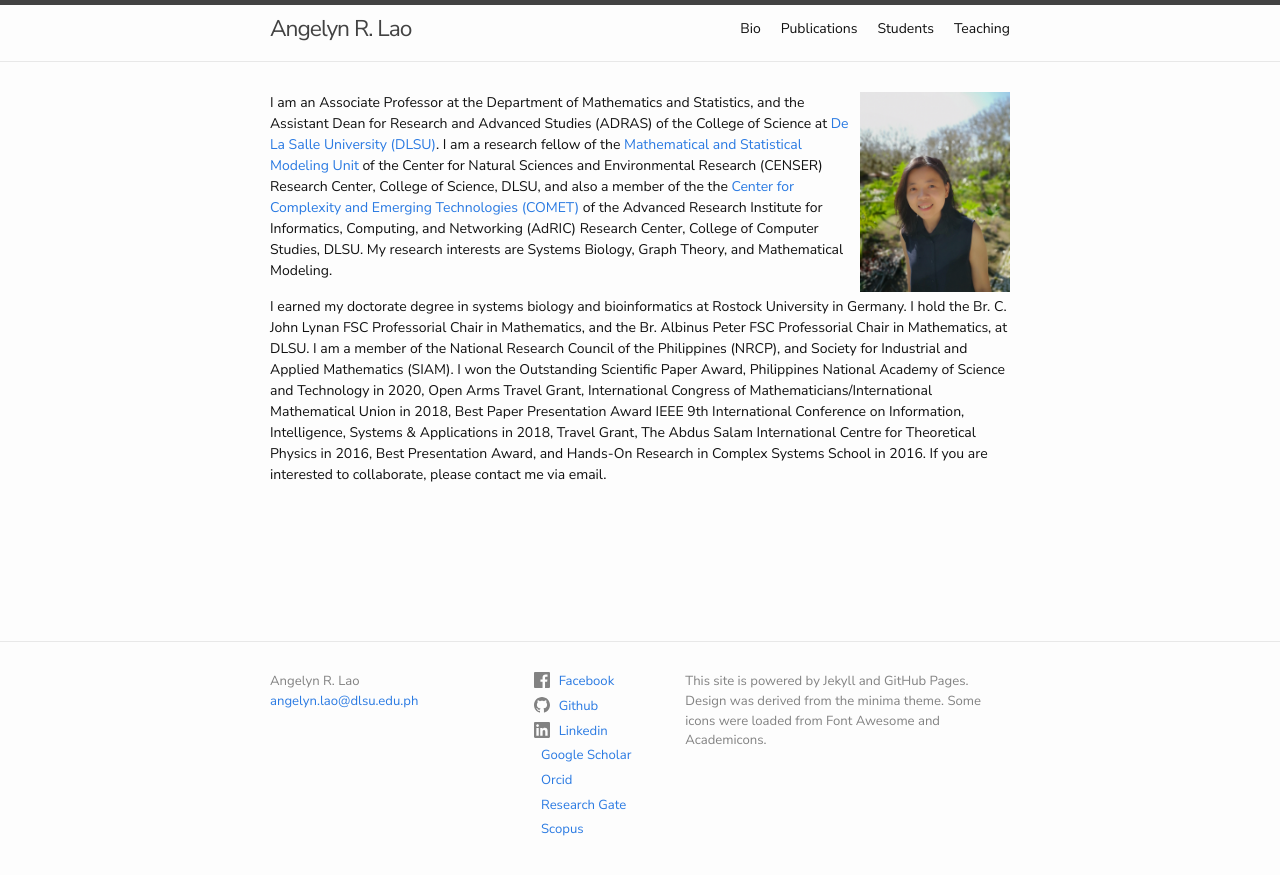
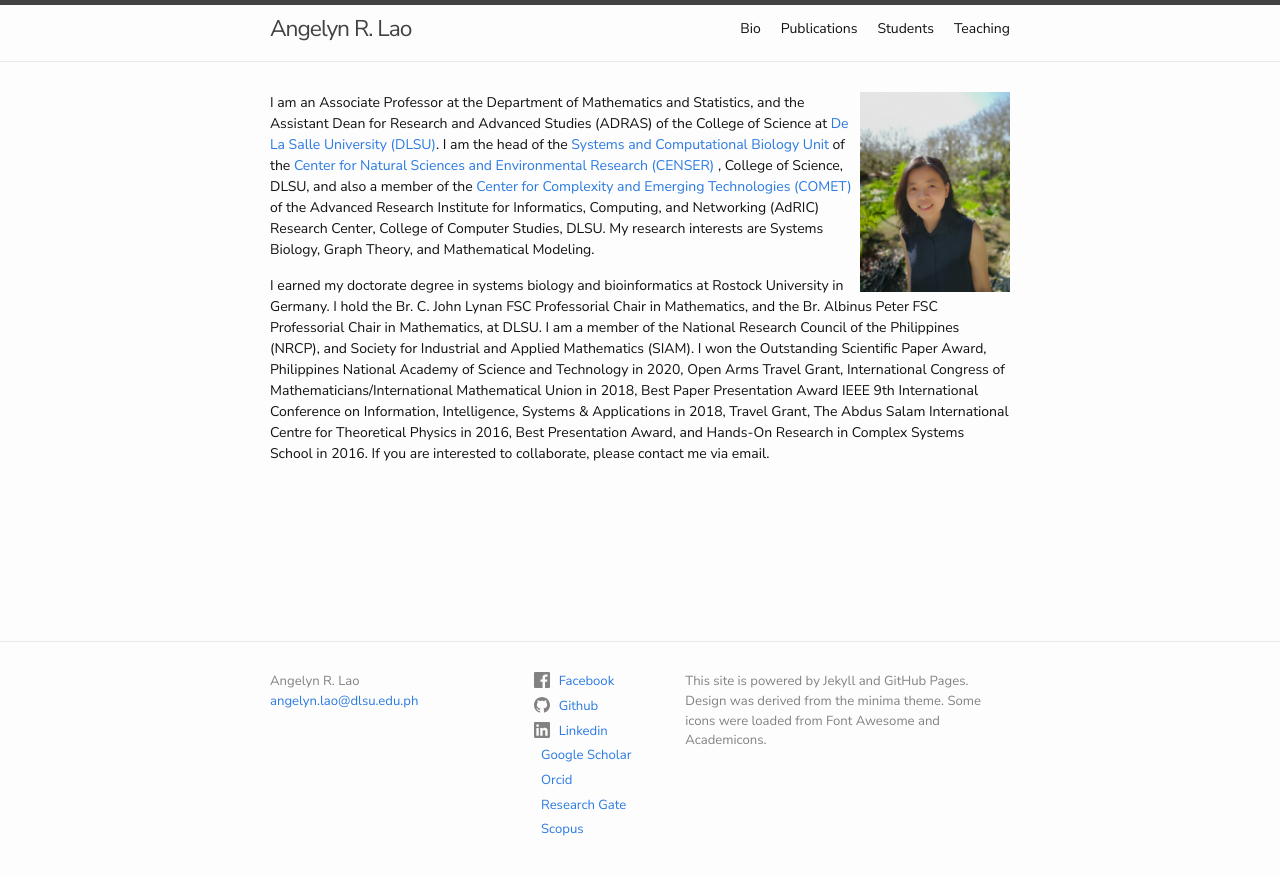
Before and after one commit to yupaulk/angelynlao.github.io, a Jekyll site: the page built from index.md, in a window 1280 px wide. Shown: the top 875 px of the page. Built offline with Jekyll 4.4.1, drawn with Linux system fonts in a browser that asks for light colours; nearby versions of some CDN libraries; a style sheet for code colours, icons or effects is not loaded.

Commit message:
Update index.md

```diff
--- a/index.md
+++ b/index.md
@@ -4,7 +4,7 @@
 
 layout: home
 ---
-<img src='./assets/profile.jpg' width='150' height='200' align='right' /> I am an Associate Professor at the Department of Mathematics and Statistics, and the Assistant Dean for Research and Advanced Studies (ADRAS) of the College of Science at [De La Salle University (DLSU)](https://www.dlsu.edu.ph/). I am a research fellow of the [Mathematical and Statistical Modeling Unit](https://www.dlsu.edu.ph/colleges/cos/departments/mathematics/mathematical-and-statistical-modeling-unit/) of the Center for Natural Sciences and Environmental Research (CENSER) Research Center, College of Science, DLSU, and also a member of the the [Center for Complexity and Emerging Technologies (COMET)](https://comet.dlsu.edu.ph/) of the Advanced Research Institute for Informatics, Computing, and Networking (AdRIC) Research Center, College of Computer Studies, DLSU. My research interests are Systems Biology, Graph Theory, and Mathematical Modeling.
+<img src='/assets/profile.jpg' width='150' height='200' align='right' /> I am an Associate Professor at the Department of Mathematics and Statistics, and the Assistant Dean for Research and Advanced Studies (ADRAS) of the College of Science at [De La Salle University (DLSU)](https://www.dlsu.edu.ph/). I am the head of the [Systems and Computational Biology Unit](https://dlsu-scomb.github.io/) of the [Center for Natural Sciences and Environmental Research (CENSER)](https://www.dlsu.edu.ph/research/research-centers/censer/censer-3/) , College of Science, DLSU, and also a member of the [Center for Complexity and Emerging Technologies (COMET)](https://comet.dlsu.edu.ph/) of the Advanced Research Institute for Informatics, Computing, and Networking (AdRIC) Research Center, College of Computer Studies, DLSU. My research interests are Systems Biology, Graph Theory, and Mathematical Modeling.
 
 I earned my doctorate degree in systems biology and bioinformatics at Rostock University in Germany. I hold the Br. C. John Lynan FSC Professorial Chair in Mathematics, and the Br. Albinus Peter FSC Professorial Chair in Mathematics, at DLSU. I am a member of the National Research Council of the Philippines (NRCP), and Society for Industrial and Applied Mathematics (SIAM). I won the Outstanding Scientific Paper Award, Philippines National Academy of Science and Technology in 2020, Open Arms Travel Grant, International Congress of Mathematicians/International Mathematical Union in 2018, Best Paper Presentation Award
 IEEE 9th International Conference on Information, Intelligence, Systems & Applications in 2018, Travel Grant, The Abdus Salam International Centre for Theoretical Physics in 2016, Best Presentation Award, and Hands-On Research in Complex Systems School in 2016. If you are interested to collaborate, please contact me via email.
```
